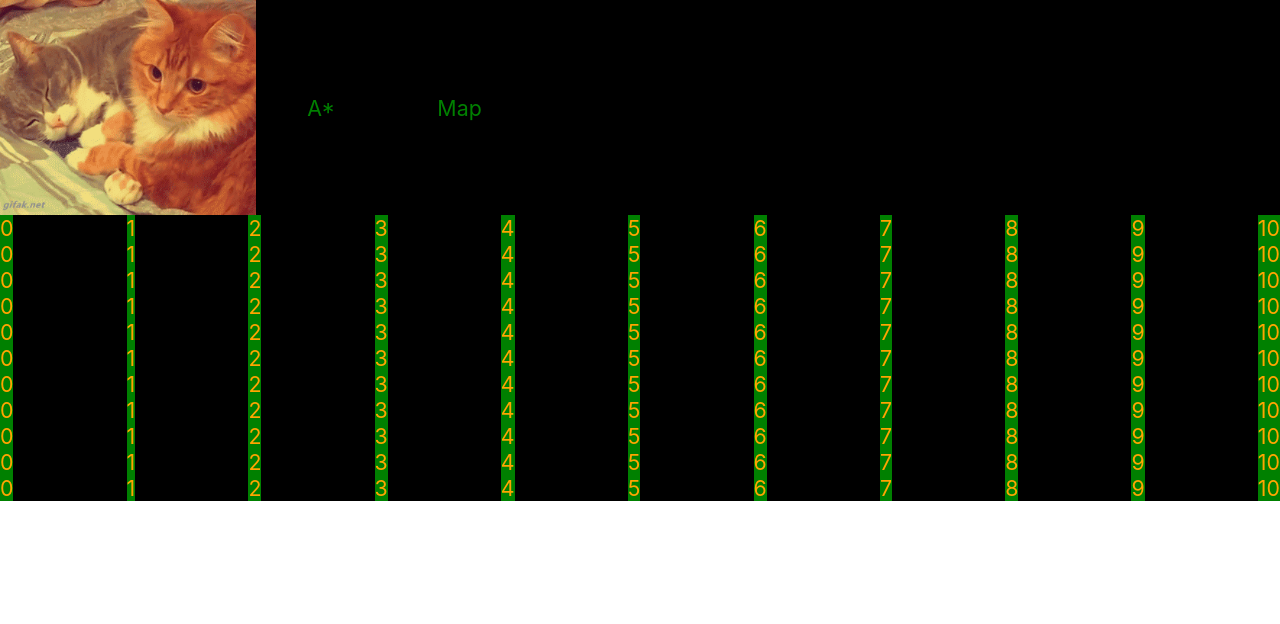
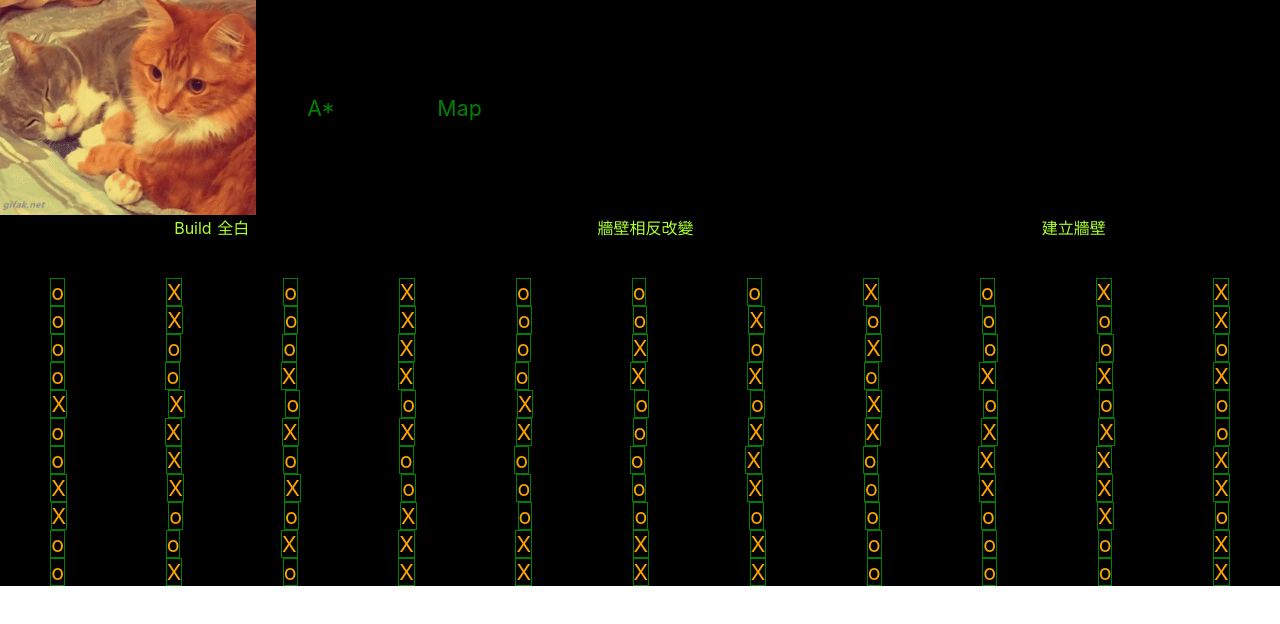
Before and after one commit to GniteDai/GD-Test, a Nuxt app: page / in a window 1280 px wide. Both pictures are taken after a click on the element "A*". Shown: the top 624 px of the page. Built offline with nearby package versions, Linux system fonts and the light colour scheme.

Commit message:
build wall => For Test

```diff
--- a/components/algorithm/A-star-search.vue
+++ b/components/algorithm/A-star-search.vue
@@ -1,7 +1,13 @@
 <template>
   <div>
-    <div class="test-outer" v-for="arrayOuter of arrayTest" :key="arrayOuter.index">
-      <div class="test-inner" v-for="test of arrayOuter" :key="test" v-html="test"></div>
+    <div class="menu">
+      <div class="menu-item" @click="setBasic(true)">Build 全白</div>
+      <div @click="openRouteChange" :class="{ 'menu-item-Selected' : b_openRouteChange }">牆壁相反改變</div>
+      <div @click="openBuildWall" :class="{ 'menu-item-Selected' : b_openBuildWall }">建立牆壁</div>
+    </div>
+    <div class="test-outer" v-for="(row, row_index) in arrayTest" :key="row_index">
+      <div class="test-inner" ref="column" v-for="(column, column_index) in row" :key="column_index" v-html="column.info" @mouseover="changeRoute(row_index, column)"></div>
+      <!-- <div class="test-inner" ref="column" :data.prop="column" v-for="(column, column_index) in row" :key="column_index" v-html="column.info" @mouseover="changeRouteTest(column)"></div> -->
     </div>
   </div>
 </template>
@@ -11,25 +17,70 @@ export default {
   props: ['panel'],
   data(){
     return{
-      arrayTest: []
+      arrayTest: [],
+      b_openRouteChange: false,
+      b_openBuildWall: false
     }
   },
   mounted(){
-    this.setBasic();
-    console.log('setBasic after => ', this.arrayTest)
+    this.setBasic(false);
   },
   methods: {
-    setBasic(){
-      let newA = []
-      let newB = []
+    getRandomInt(){
+      let min = Math.ceil(0);
+      let max = Math.floor(2);
+      return Math.floor(Math.random() * (max - min)) + min;
+    },
+    setBasic(b_No_Wall){
+      // 直行橫列
+      // 行
+      let row = []
+      // 列
+      let column = []
+      let data = {}
       for(let i=0; i<=10; i++){
-        newB = []
+        column = []
         for(let j = 0; j<=10;j++){
-          newB.push(j);
+          data = {
+            x: i,
+            y: j,
+            wall: this.buildWall(b_No_Wall),
+            pass: false,
+            start: false,
+            end: false
+          }
+          data.info = data.wall ? 'X' : 'o';
+          column.push(data);
+          data = {}
         }
-        newA.push(newB)
+        row.push(column)
       }
-      this.arrayTest = newA;
+      this.arrayTest = row;
+    },
+    changeRoute(outer, inner){
+      if(this.b_openRouteChange){
+        inner.wall = !inner.wall;
+        inner.info = inner.wall ? 'X' : 'o';
+      }else if(this.b_openBuildWall){
+        inner.wall = true;
+        inner.info = 'X';
+      }
+    },
+    changeRouteTest(inner){
+      // Test => Get elements Data property
+      console.log('data => ', this.$refs.column[0].data)
+    },
+    openRouteChange(){
+      this.b_openRouteChange = !this.b_openRouteChange;
+      this.b_openBuildWall = false;
+    },
+    buildWall(b_No_Wall){
+      let wall = b_No_Wall ? false : this.getRandomInt() === 0 ? true : false
+      return wall
+    },
+    openBuildWall(){
+      this.b_openBuildWall = !this.b_openBuildWall;
+      this.b_openRouteChange = false;
     }
   }
 }
@@ -39,16 +90,39 @@ export default {
 </style>
 
 <style scoped>
+  .menu {
+    width: 100%;
+    height: auto;
+    color: greenyellow;
+    display: flex;
+    justify-content: space-around;
+    align-content: center;
+    margin-bottom: 3%;
+    cursor: pointer;
+  }
+  .menu-item:hover {
+    color: red;
+    background-color: white;
+  }
+  .menu-item-Selected {
+    color: red;
+    background-color: white;
+  }
   .test-outer {
     width: 100%;
     height: auto;
     display: flex;
-    justify-content: space-between;
+    justify-content: space-around;
     align-content: center;
   }
   .test-inner {
     color: orange;
-    background-color: green;
     font-size: 1.67vw;
+    cursor: default;
+    border: 1px solid green;
+  }
+  .test-inner:hover {
+    background: white;
+    color: red;
   }
 </style>
```
